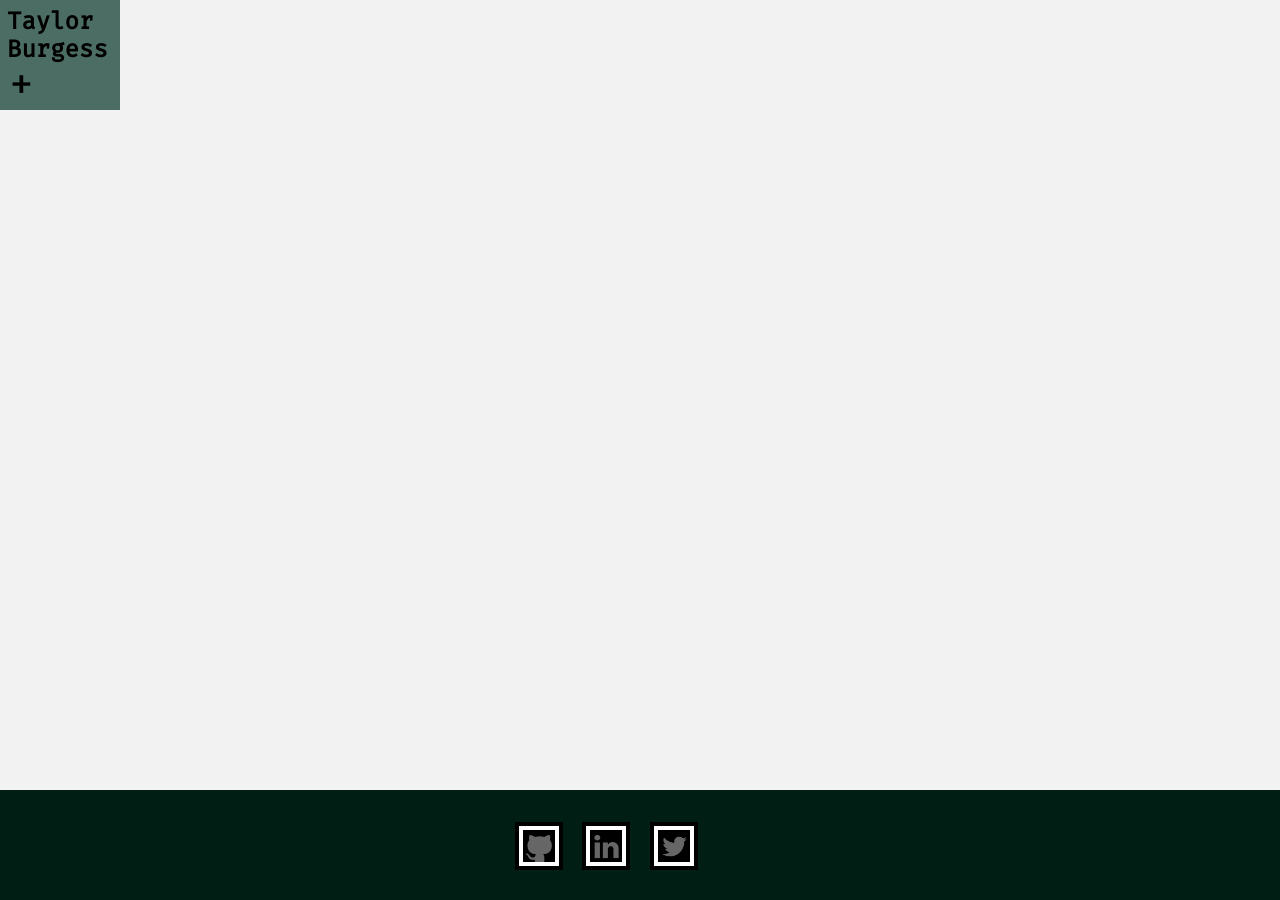
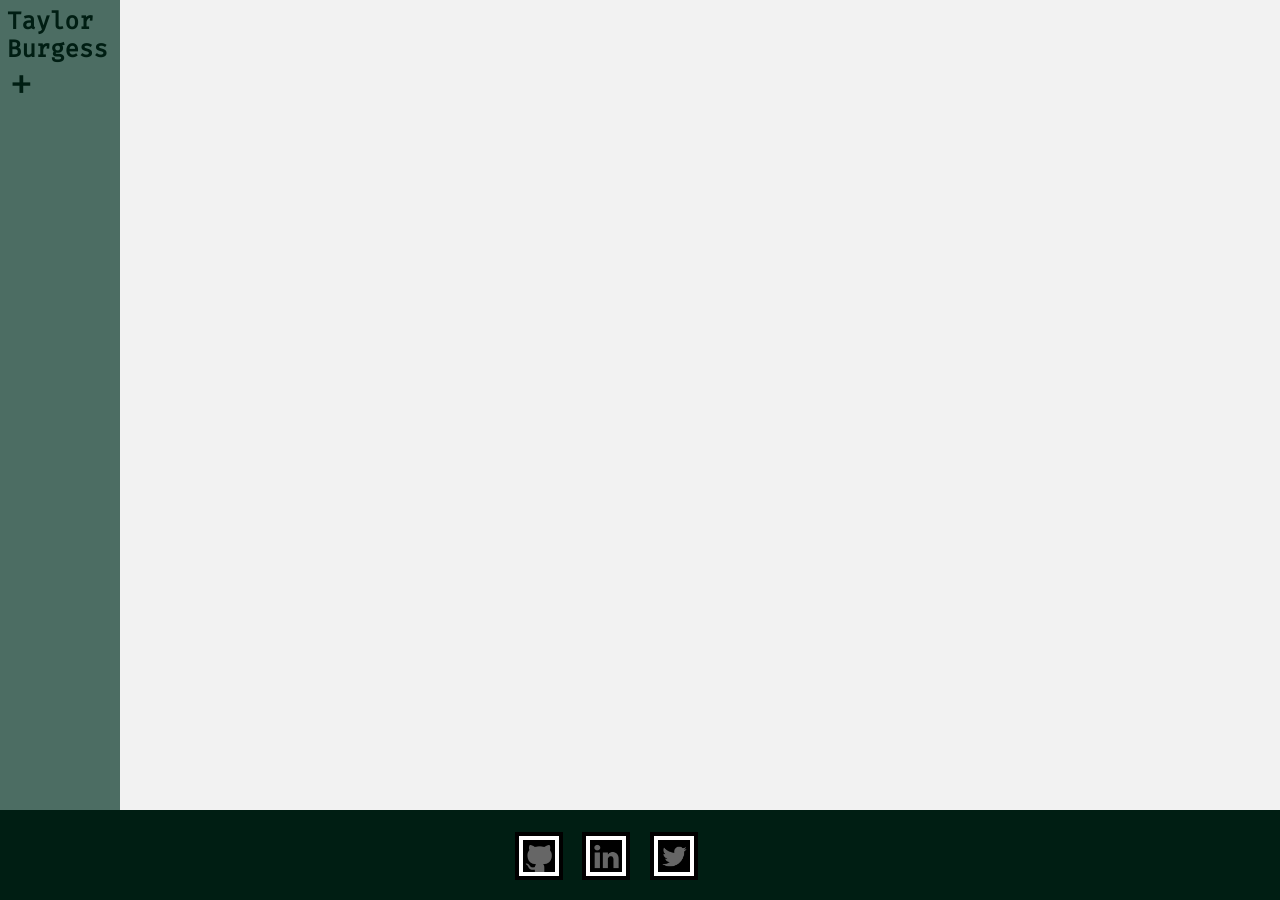
Before and after one commit to tayloraburgess/tayloraburgess.github.io, a Jekyll site: the page built from index.html, in a window 1280 px wide. Built offline with Jekyll 4.4.1, drawn with Linux system fonts in a browser that asks for light colours.

Commit message:
Adjust animation speed and style

```diff
--- a/assets/css/main.scss
+++ b/assets/css/main.scss
@@ -28,20 +28,23 @@
 }
 
 div.main {
-  position: relative;
+  position: fixed;
   width: 120px;
   padding: 7px;
+  height: 100vh;
   background-color: $menu-back-color;
 }
 
 @keyframes show-links {
   from {
     opacity: 0;
-    max-height: 0;
+    max-height: 0px;
+    height: 0px;
     visibility: hidden;
   }
   to {
-    max-height: 300px;
+    max-height: 145px;
+    height: 145px;
     opacity: 1;
     visibility: visible;
   }
@@ -76,33 +79,57 @@
   font-weight: 100;
 }
 
+h1 {
+  color: $emph-back-color;
+}
+
+h2 {
+  color: $emph-back-color;
+}
+
+a {
+  color: $other-1;
+  text-decoration: none;
+}
+
+p.title.top {
+  padding-top: 10px;
+}
+
+p.title.bottom {
+  padding-bottom: 10px;
+}
 .expander.open {
   transform: rotate(45deg);
 }
 
 .expander.animate-open {
   animation-name: rotate-expander;
-  animation-duration: 1s;
+  animation-duration: 0.5s;
   animation-fill-mode: forwards;
+  animation-timing-function: linear;
 }
 
 .expander.animate-closed {
   animation-name: rotate-expander;
-  animation-duration: 1s;
+  animation-duration: 0.5s;
   animation-fill-mode: forwards;
   animation-direction: reverse;
+  animation-timing-function: linear;
 }
 
 div.container {
   position: relative;
   width: 100%;
+  height: inherit;
+  overflow: hidden;
 }
 
 div.container:before, div.container:after {
   content: "";
   background: $emph-back-color;
   position: absolute;
-  height: 1px;
+  height: 4px;
 }
 
 div.container:after {
@@ -123,39 +150,45 @@
 
 div.container.animate-open:before, div.container.animate-open:after {
   animation-name: show-container;
-  animation-duration: 1s;
+  animation-duration: 0.5s;
   animation-fill-mode: forwards;
+  animation-timing-function: linear;
 }
 
 div.container.animate-closed:before, div.container.animate-closed:after {
   animation-name: show-container;
-  animation-duration: 1s;
+  animation-duration: 0.5s;
   animation-fill-mode: forwards;
   animation-direction: reverse;
+  animation-timing-function: linear;
 }
 
 div.links.animate-open {
   animation-name: show-links;
-  animation-duration: 1s;
+  animation-duration: 0.5s;
   animation-fill-mode: forwards;
+  animation-timing-function: linear;
 }
 
 div.links.animate-closed {
   animation-name: show-links;
-  animation-duration: 1s;
+  animation-duration: 0.5s;
   animation-fill-mode: forwards;
   animation-direction: reverse;
+  animation-timing-function: linear;
 }
 
 div.links.closed {
   opacity: 0;
   max-height: 0px;
+  height: 0px;
   visibility: hidden;
 }
 
 div.links.open {
   opacity: 1;
-  max-height: 300px;
+  max-height: 145px;
+  height: 145px;
   visibility: visible;
 }
 
@@ -174,8 +207,8 @@
   position: fixed;
   bottom: 0;
   width: 100%;
-  height: 110px;
-  line-height: 150px;
+  height: 90px;
+  line-height: 130px;
   text-align: center;
   background-color: $emph-back-color;
 }
--- a/index.html
+++ b/index.html
@@ -8,17 +8,17 @@
   <h1 class='title expander closed'>+</h1>
   <div class='links closed'>
     <div class='container closed'>
-      <p class='title'><a href="{{ '/about' | prepend: site.baseurl | prepend: site.url }}">About</a></p>
+      <p class='title top'><a href="{{ '/about' | prepend: site.baseurl | prepend: site.url }}">About</a></p>
       <p class='title'><a href="{{ '/blog' | prepend: site.baseurl | prepend: site.url }}">Blog</a></p>
       <p class='title'><a href="{{ '/code' | prepend: site.baseurl | prepend: site.url }}">Code</a></p>
       <p class='title'><a href="{{ '/audio' | prepend: site.baseurl | prepend: site.url }}">Audio</a></p>
-      <p class='title'><a href="{{ '/assets/resume.pdf' | prepend: site.baseurl | prepend: site.url }}">Resume</a></p>
+      <p class='title bottom'><a href="{{ '/assets/resume.pdf' | prepend: site.baseurl | prepend: site.url }}">Resume</a></p>
     </div>
   </div>
 </div>
 <script>
   document.addEventListener('DOMContentLoaded', () => {
-    const ANIMATION_LENGTH = 1;
+    const ANIMATION_LENGTH = 5;
     function flipState(state) {
       return menuState ? false : true;
     }
```
